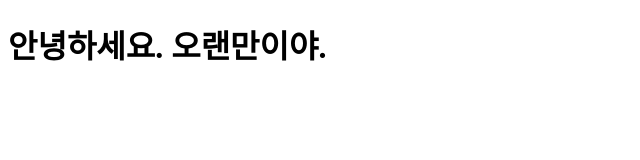
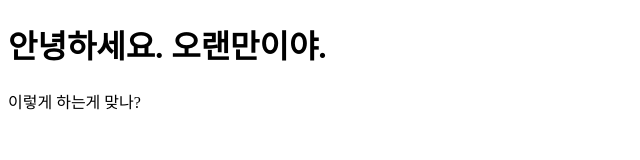
Before and after one commit to RYUGM/RYUGM, a plain HTML site: page 01_start.html in a window 1280 px wide. Shown: the whole page, without its empty margins (0-640 px from the left). Drawn offline with Linux system fonts and the light colour scheme.

Commit message:
이렇게하는게 맞나?

```diff
--- a/01_start.html
+++ b/01_start.html
@@ -8,5 +8,6 @@
 </head>
 <body>
     <h1>안녕하세요. 오랜만이야.</h1>
+    <p>이렇게 하는게 맞나?</p>
 </body>
 </html>
```
